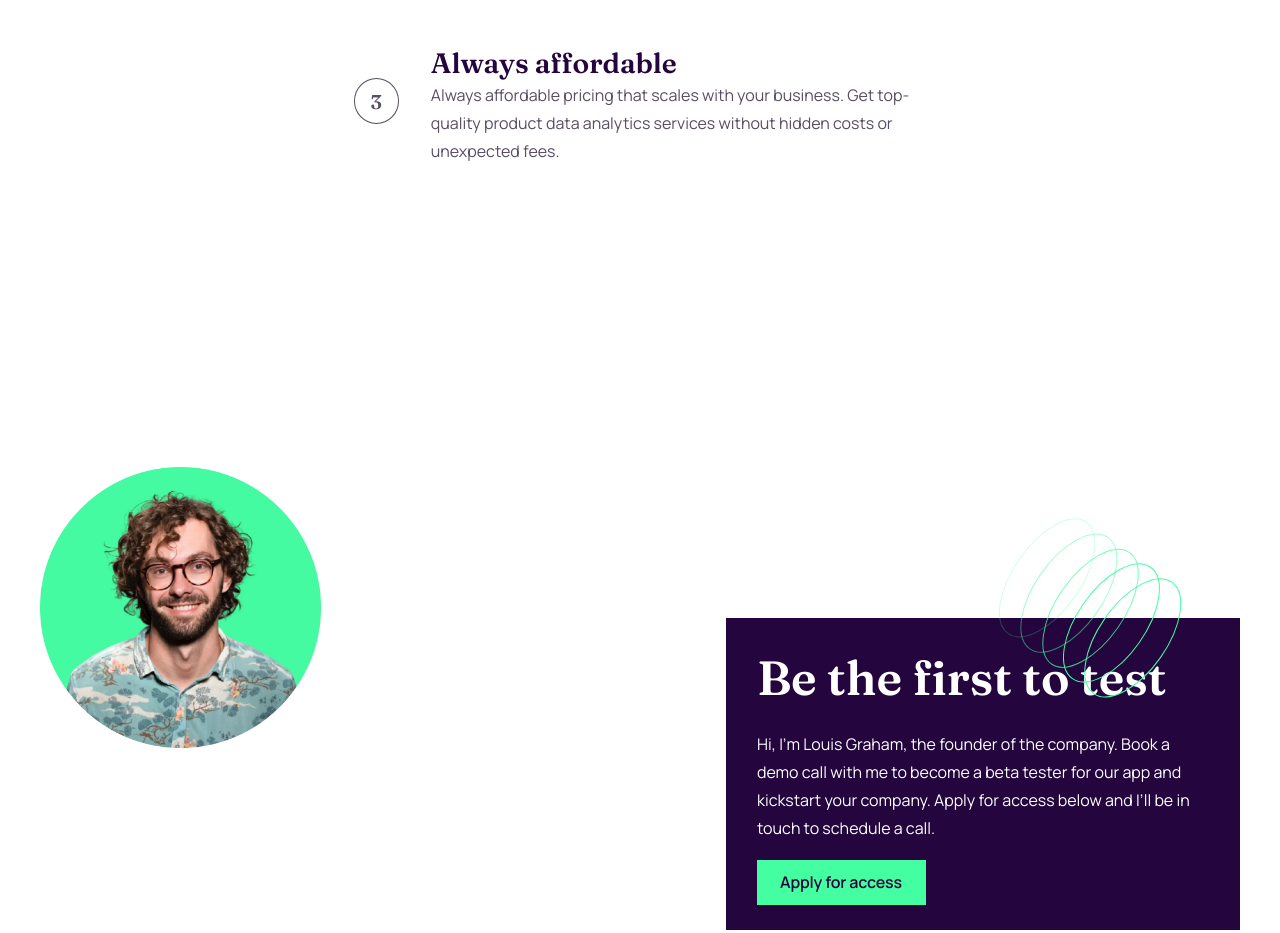
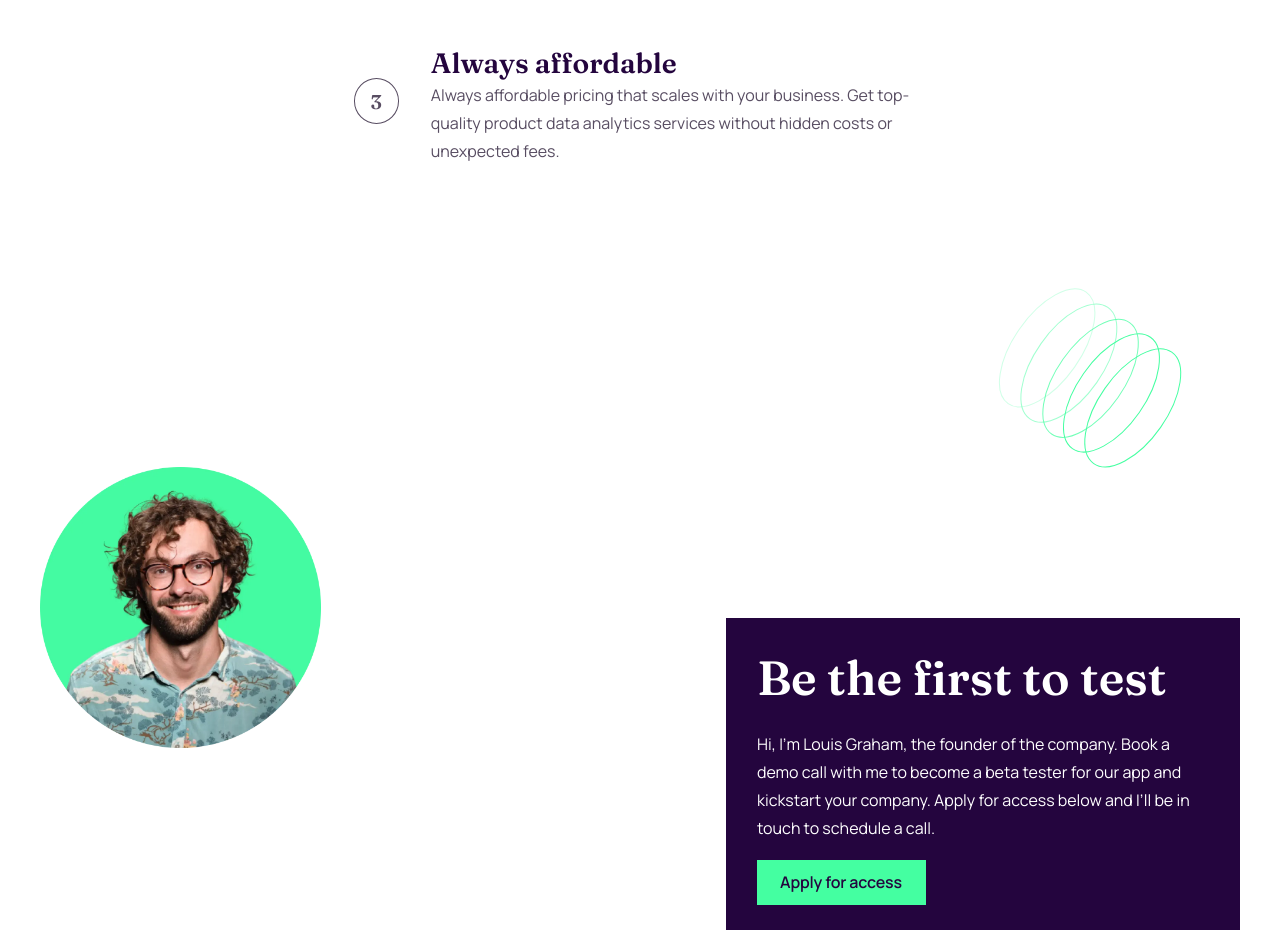
Before and after one commit to Lesricol/workit-landing-page, a website built with Vite: page src/index.html in a window 1280 px wide. Shown: the part 1528-2461 px from the top of the page. Built offline with nearby package versions, Linux system fonts and the light colour scheme; some packages are replaced by stand-ins of ours.

Commit message:
ahora si

```diff
--- a/src/scss/blocks/main.scss
+++ b/src/scss/blocks/main.scss
@@ -118,7 +118,7 @@
         height: 250px;
         background-image: url(../../assets/images/bg-pattern-3.svg);
         background-repeat: no-repeat;
-        bottom: -1480px;
+        bottom: -1250px;
         right: 50px;
         z-index: 1;
     }
```
